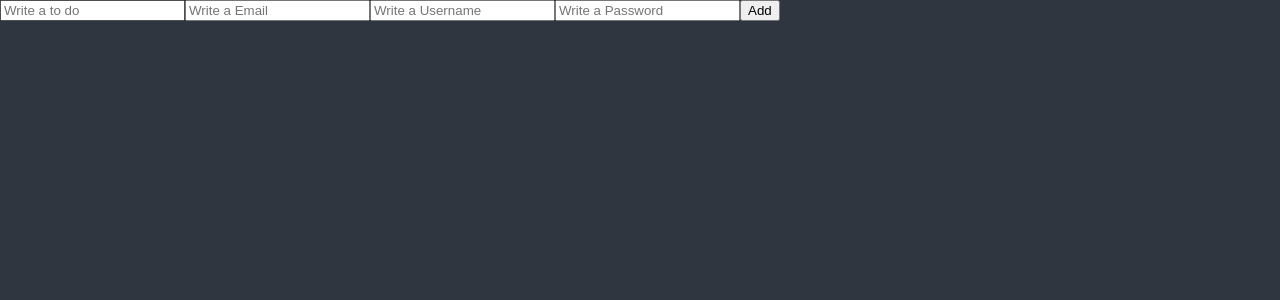
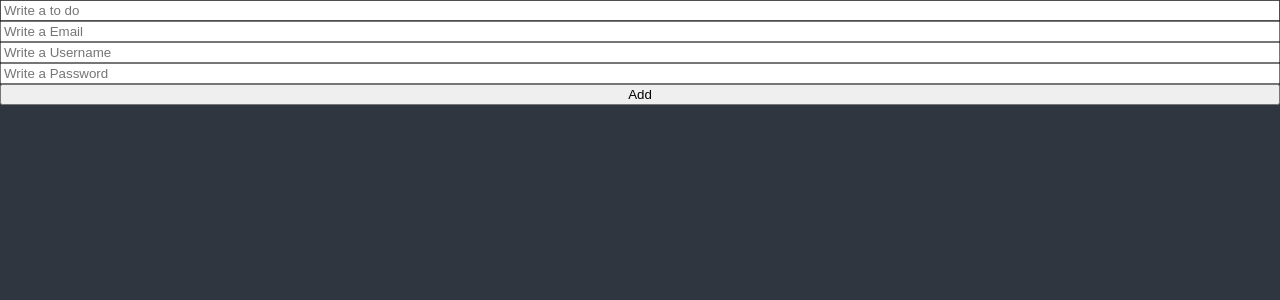
Before and after one commit to ivanselah/toToList, a React (Create React App) app: page / in a window 1280 px wide. Shown: the top 300 px of the page. Built offline with nearby package versions, Linux system fonts and the light colour scheme.

Commit message:
input 검증 에러 메시지

```diff
--- a/src/ToDoList.tsx
+++ b/src/ToDoList.tsx
@@ -30,16 +30,28 @@ type InputProps = {
 };
 
 function ToDoList() {
-  const { register, watch } = useForm();
+  const { register, watch, handleSubmit, formState } = useForm();
   const { ToDo, Email, Username, Password } = watch() as InputProps;
-  console.log(ToDo, Email, Username, Password);
+  const onValid = (data: any) => {
+    console.log(data);
+  };
+  console.log(formState.errors);
   return (
     <div>
-      <form>
-        <input {...register('ToDo')} placeholder="Write a to do" />
-        <input {...register('Email')} placeholder="Write a Email" />
+      <form style={{ display: 'flex', flexDirection: 'column' }} onSubmit={handleSubmit(onValid)}>
+        <input {...register('ToDo', { required: true, minLength: 10 })} placeholder="Write a to do" />
+        <input {...register('Email', { required: 'you need email' })} placeholder="Write a Email" />
         <input {...register('Username')} placeholder="Write a Username" />
-        <input {...register('Password')} placeholder="Write a Password" />
+        <input
+          {...register('Password', {
+            required: 'Password is required',
+            minLength: {
+              value: 5,
+              message: 'You password is too short',
+            },
+          })}
+          placeholder="Write a Password"
+        />
         <button>Add</button>
       </form>
     </div>
```
